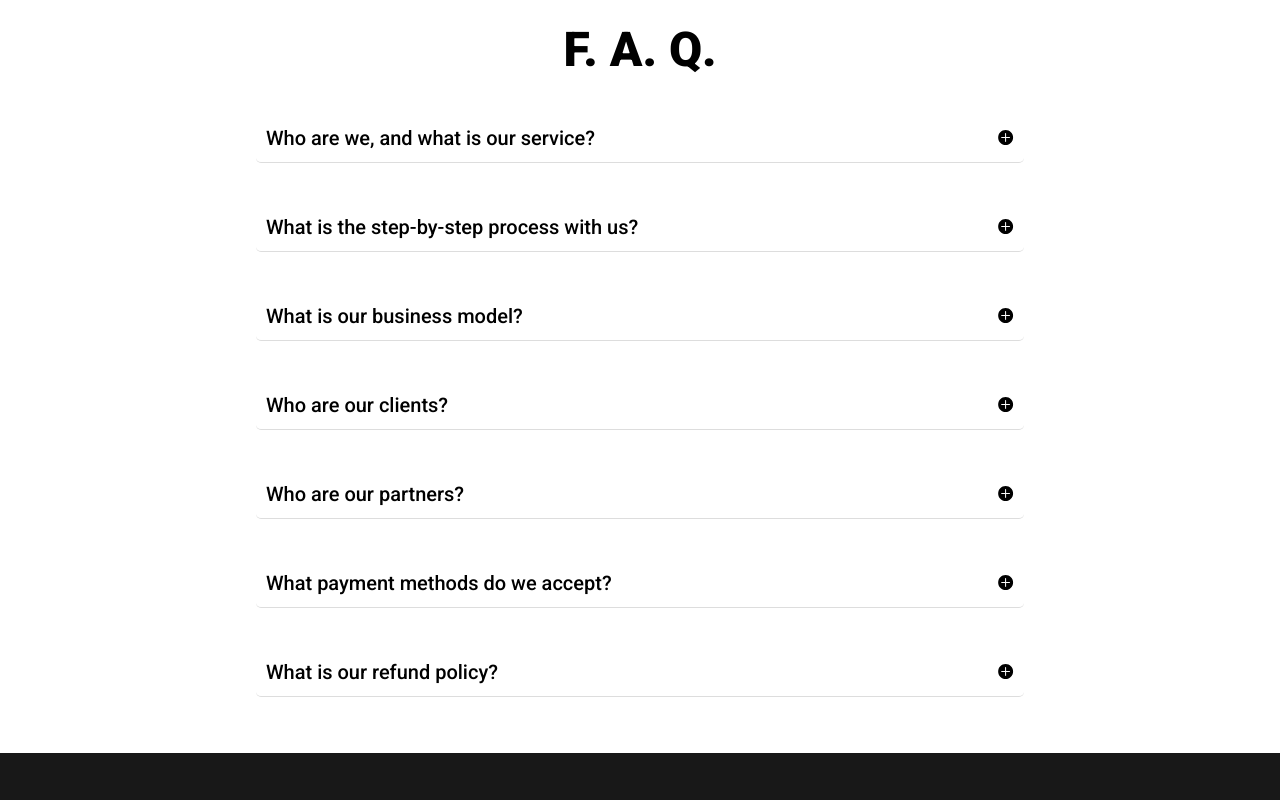
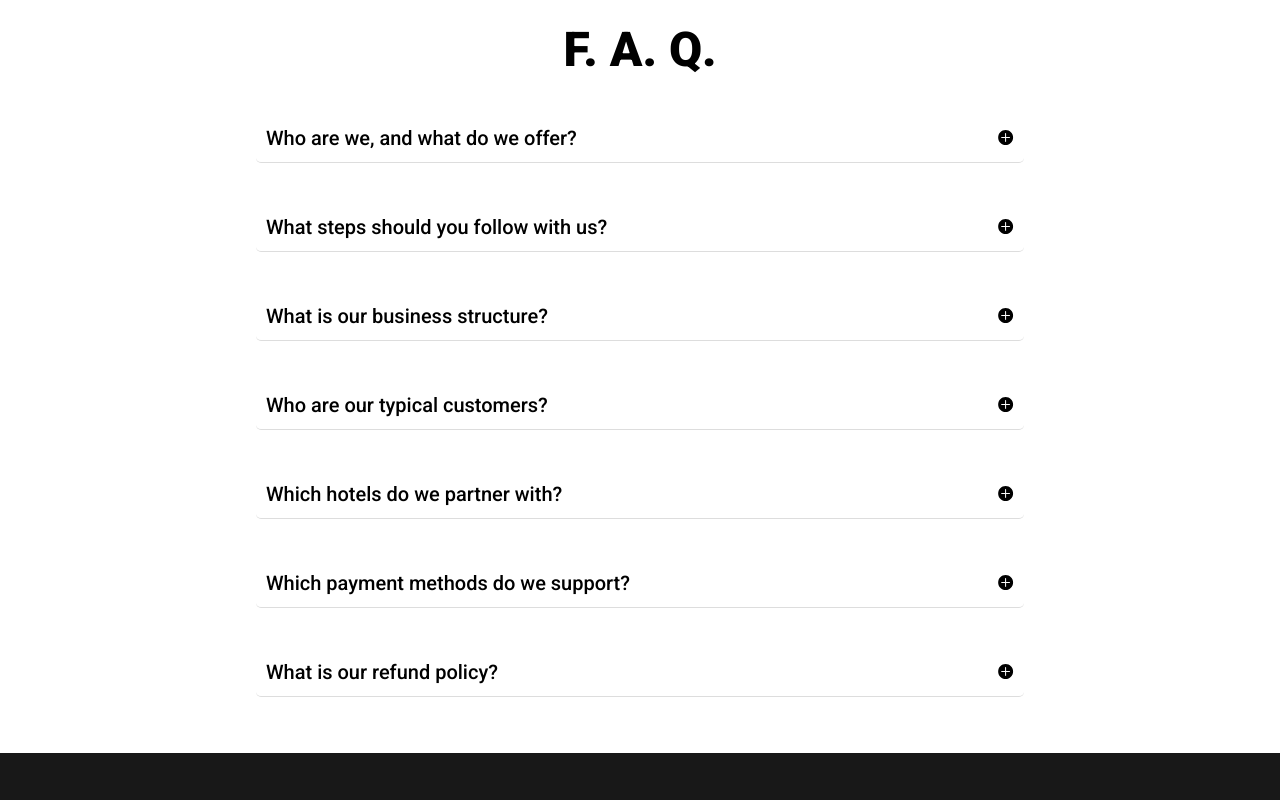
Before and after one commit to NewBOera/ENG-UK-HC13, a plain HTML site: page index.html in a window 1280 px wide. Shown: the part 7300-8100 px from the top of the page. Drawn offline with nearby package versions, Linux system fonts and the light colour scheme.

Commit message:
feat: update FAQ section

```diff
--- a/index.html
+++ b/index.html
@@ -779,7 +779,7 @@
             <div class="flex flex-col gap-10 max-w-[800px] px-4">
               <article class="accordion-item">
                 <div class="accordion-header border-none text-md base:text-lg">
-                  <p class="text-lg lg:text-xl font-medium">Who are we, and what is our service?</p>
+                  <p class="text-lg lg:text-xl font-medium">Who are we, and what do we offer?</p>
                   <span class="arrow">
                     <svg xmlns="http://www.w3.org/2000/svg" width="16" height="17" viewBox="0 0 16 17" fill="none">
                       <g clip-path="url(#clip0_2182_213)">
@@ -795,19 +795,14 @@
                 </div>
                 <div class="accordion-content">
                   <p class="accordion-content-p text-md base:text-lg">
-                    We are experts in connecting travelers with
-                    exceptional experiences at top-tier brick-and-mortar
-                    casino hotels. Our service provides accurate information,
-                    easy access to reservations, and continuous support to
-                    ensure memorable and hassle-free stays. From instant
-                    payments via PayPal to exclusive offers for new customers,
-                    we cover all your needs for an unparalleled vacation experience.
+                    We link travelers with top-tier casino hotels, providing comprehensive information, straightforward reservations, and ongoing support. Benefit from instant PayPal payments
+and special offers for new clients.
                   </p>
                 </div>
               </article>
               <article class="accordion-item">
                 <div class="accordion-header border-none text-md base:text-lg">
-                  <p class="text-lg lg:text-xl font-medium">What is the step-by-step process with us?</p>
+                  <p class="text-lg lg:text-xl font-medium">What steps should you follow with us?</p>
                   <span class="arrow">
                     <svg xmlns="http://www.w3.org/2000/svg" width="16" height="17" viewBox="0 0 16 17" fill="none">
                       <g clip-path="url(#clip0_2182_213)">
@@ -824,22 +819,22 @@
                 <div class="accordion-content">
                   <ul class="accordion-content-p text-md base:text-lg list-disc ml-4">
                     <li>
-                      Explore Our Selections: Browse through our curated list of Top 10 casino sites and select your preferred hotel.
+                      Discover Casinos: Browse our Top 10 casino sites and pick your preferred hotel.
                     </li>
                     <li>
-                      Check Offers and Promotions: Look for special promotions, such as room discounts, free meals, or additional gaming chips.
+                      Check Deals: Look for special offers like room discounts, free dining, or extra gaming chips.
                     </li>
                     <li>
-                      Book in Advance: Secure your reservation early to ensure the best rate and availability.
+                      Book Early: Make reservations in advance for the best rates and availability.
                     </li>
                     <li>
-                      Utilize Hotel Amenities: Enjoy all the amenities offered by the hotel, including GYM and Spinning classes on the premise, gourmet restaurants, and live shows.
+                      Use Amenities: Enjoy gyms, spinning classes, gourmet dining, and live entertainment.
                     </li>
                     <li>
-                      Stay Informed: Subscribe to our newsletter for important updates and exclusive promotions.
+                      Stay Informed: Subscribe to our newsletter for updates and exclusive promotions.
                     </li>
                     <li>
-                      Enjoy Your Stay: Immerse yourself in luxury and fun, with 24/7 online support available for any assistance.
+                      Get Assistance: Access 24/7 online support for any needs.
                     </li>
                   </ul>
                 </div>
@@ -847,7 +842,7 @@
 
               <article class="accordion-item">
                 <div class="accordion-header border-none text-md base:text-lg">
-                  <p class="text-lg lg:text-xl font-medium">What is our business model?</p>
+                  <p class="text-lg lg:text-xl font-medium">What is our business structure?</p>
                   <span class="arrow">
                     <svg xmlns="http://www.w3.org/2000/svg" width="16" height="17" viewBox="0 0 16 17" fill="none">
                       <g clip-path="url(#clip0_2182_213)">
@@ -863,19 +858,14 @@
                 </div>
                 <div class="accordion-content">
                   <p class="accordion-content-p text-md base:text-lg">
-                    Our business model is based on providing a platform for travelers
-                    to find and book top-tier casino hotels. We partner with various
-                    hotels and may include sponsored content or promotional placements
-                     on our platform. By booking through our links, we may earn a
-                     commission at no additional cost to you, ensuring that we can
-                     continue to offer comprehensive and honest evaluations of all hotels.
+                    Our platform enables booking of top-tier casino hotels. We partner with hotels and may include sponsored content. Booking via our site earns us a commission, ensuring we can provide honest reviews at no extra cost to you.
                   </p>
                 </div>
               </article>
 
               <article class="accordion-item">
                 <div class="accordion-header border-none text-md base:text-lg">
-                  <p class="text-lg lg:text-xl font-medium">Who are our clients?</p>
+                  <p class="text-lg lg:text-xl font-medium">Who are our typical customers?</p>
                   <span class="arrow">
                     <svg xmlns="http://www.w3.org/2000/svg" width="16" height="17" viewBox="0 0 16 17" fill="none">
                       <g clip-path="url(#clip0_2182_213)">
@@ -891,16 +881,17 @@
                 </div>
                 <div class="accordion-content">
                   <p class="accordion-content-p text-md base:text-lg">
-                    Our clients are discerning travelers looking for unique and luxurious
-                    experiences at top-tier casino hotels. They seek comfort, exclusivity,
-                    and fun, along with the convenience of 24/7 online services and personalized support.
+                    Our clients are discerning travelers looking for
+                    luxurious stays at top-tier casino hotels. They
+                    seek comfort, exclusivity, and entertainment,
+                    coupled with 24/7 online services andpersonalized support.
                   </p>
                 </div>
               </article>
 
               <article class="accordion-item">
                 <div class="accordion-header border-none text-md base:text-lg">
-                  <p class="text-lg lg:text-xl font-medium">Who are our partners?</p>
+                  <p class="text-lg lg:text-xl font-medium">Which hotels do we partner with?</p>
                   <span class="arrow">
                     <svg xmlns="http://www.w3.org/2000/svg" width="16" height="17" viewBox="0 0 16 17" fill="none">
                       <g clip-path="url(#clip0_2182_213)">
@@ -916,14 +907,14 @@
                 </div>
                 <div class="accordion-content">
                   <p class="accordion-content-p text-md">
-                    We collaborate with a variety of top-tier casino hotels. These partnerships enable us to offer exclusive rates, special promotions, and detailed information about each hotel.
+                    We collaborate with elite casino hotels to offer exclusive rates, promotions, and detailed property information.
                   </p>
                 </div>
               </article>
 
               <article class="accordion-item">
                 <div class="accordion-header border-none text-md base:text-lg">
-                  <p class="text-lg lg:text-xl font-medium">What payment methods do we accept?</p>
+                  <p class="text-lg lg:text-xl font-medium">Which payment methods do we support?</p>
                   <span class="arrow">
                     <svg xmlns="http://www.w3.org/2000/svg" width="16" height="17" viewBox="0 0 16 17" fill="none">
                       <g clip-path="url(#clip0_2182_213)">
@@ -939,8 +930,7 @@
                 </div>
                 <div class="accordion-content">
                   <p class="accordion-content-p text-md">
-                    We accept multiple payment methods, including credit cards
-                    and instant PayPal payments, ensuring a secure and convenient booking process.
+                    We accept credit cards and PayPal for secure, instant payments.
                   </p>
                 </div>
               </article>
@@ -963,10 +953,7 @@
                 </div>
                 <div class="accordion-content">
                   <p class="accordion-content-p text-md base:text-lg">
-                    Refund policies depend on the specific hotel and booking terms.
-                    We recommend reviewing the hotel’s cancellation and refund policy
-                    at the time of booking. For any questions orassistance, our 24/7
-                    online support team is available to help.
+                    Refund policies vary by hotel. Check the terms during booking, and contact our 24/7 support team for assistance.
                   </p>
                 </div>
               </article>
```
